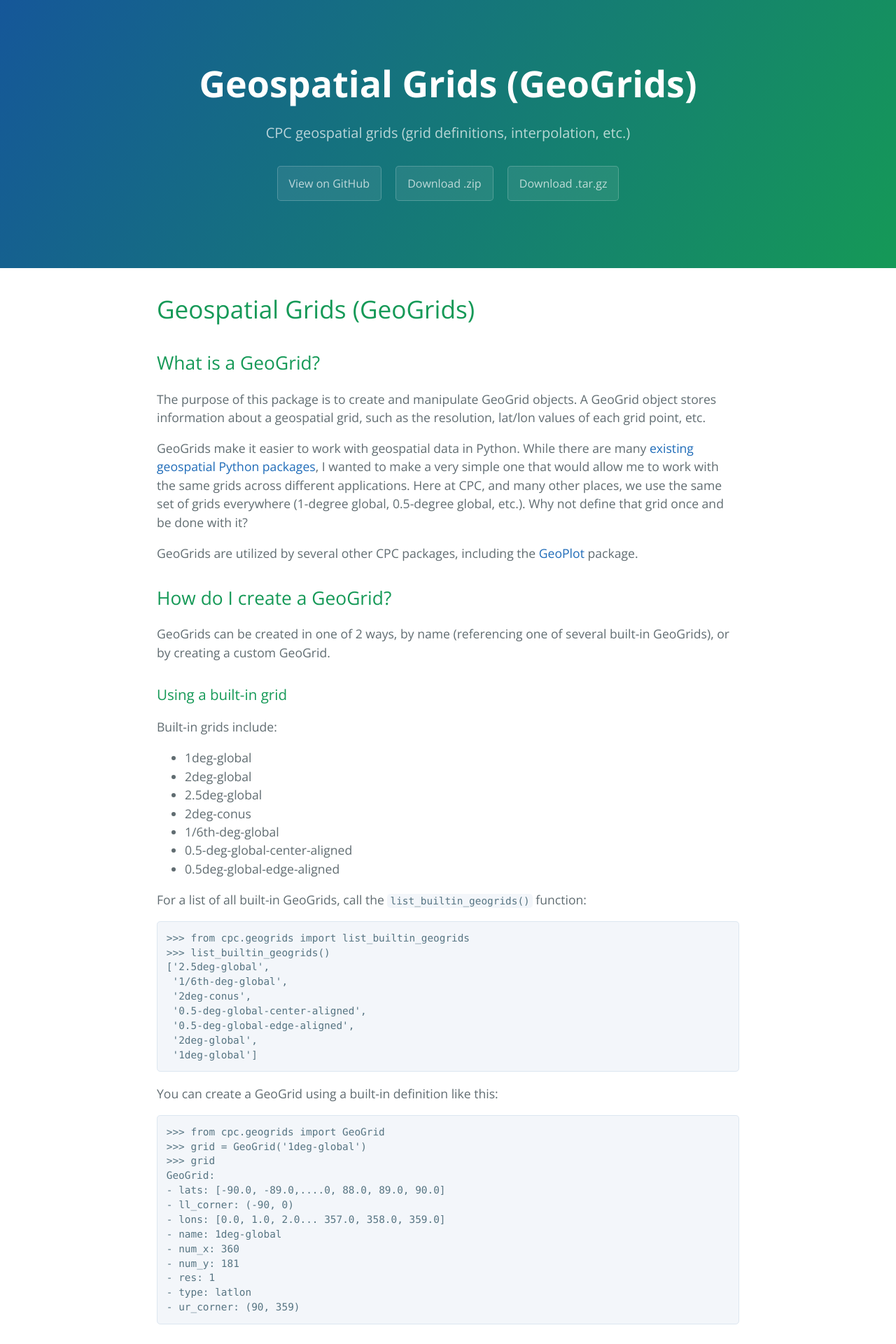
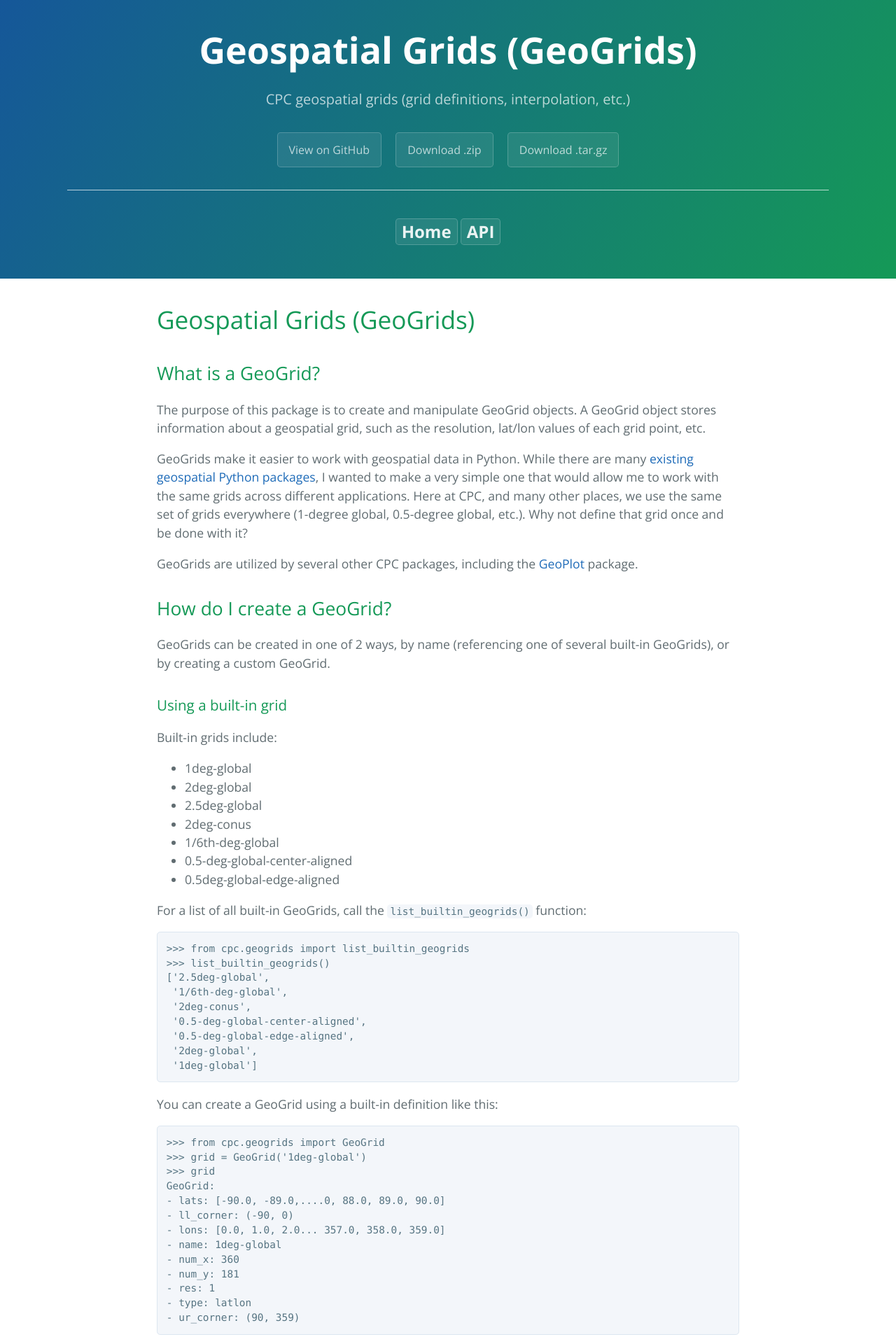
Before and after one commit to mikecharles/cpc.geogrids, a Jekyll site: the page built from docs/index.md, in a window 1280 px wide. Shown: the top 1920 px of the page at 70% size. Built offline with Jekyll 4.4.1, drawn with Linux system fonts in a browser that asks for light colours.

Commit message:
Add a navigation menu

```diff
--- a/docs/_includes/head.html
+++ b/docs/_includes/head.html
@@ -6,4 +6,5 @@
   <link rel="stylesheet" href="{{ site.baseurl }}/css/normalize.css">
   <link href='https://fonts.googleapis.com/css?family=Open+Sans:400,700' rel='stylesheet' type='text/css'>
   <link rel="stylesheet" href="{{ site.baseurl }}/css/cayman.css">
+  <link rel="stylesheet" href="{{ site.baseurl }}/css/extra.css">
 </head>
--- /dev/null
+++ b/docs/_includes/navigation.html
@@ -0,0 +1,6 @@
+<nav>
+  <ul>
+    <li {% if page.url == "/" %}class="active"{% endif %}><a href="{{site.baseurl}}/">Home</a></li>
+    <li {% if page.url == "/api/" %}class="active"{% endif %}><a href="{{site.baseurl}}/api/">API</a></li>
+  </ul>
+</nav>
--- a/docs/_includes/page-header.html
+++ b/docs/_includes/page-header.html
@@ -4,4 +4,5 @@
   <a href="http://www.github.com/mikecharles/cpc.geogrids" class="btn">View on GitHub</a>
   <a href="https://github.com/mikecharles/cpc.geogrids/archive/master.zip" class="btn">Download .zip</a>
   <a href="https://github.com/mikecharles/cpc.geogrids/archive/master.tar.gz" class="btn">Download .tar.gz</a>
+  {% include navigation.html %}
 </section>
--- /dev/null
+++ b/docs/css/extra.css
@@ -0,0 +1,50 @@
+.page-header {
+    padding-top: 2rem;
+    padding-bottom: 2rem;
+}
+
+.btn {
+    margin-bottom: 2rem;
+}
+
+nav ul {
+    list-style-type: none;
+    margin: 0;
+    padding: 40px 0px 0px 0px;
+    border-top: thin solid rgba(255, 255, 255, 0.7);
+}
+
+nav ul li {
+    display: inline;
+}
+
+nav ul li a {
+    padding: 8px;
+    color: rgba(255, 255, 255, 0.9);
+    text-decoration: none;
+    font-weight: bold;
+    font-size: 1.5em;
+}
+
+nav ul li a:hover {
+    text-decoration: none;
+}
+
+nav ul li {
+  display: inline-block;
+  margin-bottom: 1rem;
+  color: rgba(255, 255, 255, 0.7);
+  background-color: rgba(255, 255, 255, 0.08);
+  border-color: rgba(255, 255, 255, 0.2);
+  border-style: solid;
+  border-width: 1px;
+  border-radius: 0.3rem;
+  transition: color 0.2s, background-color 0.2s, border-color 0.2s;
+}
+
+nav ul li:hover {
+  color: rgba(255, 255, 255, 0.8);
+  text-decoration: none;
+  background-color: rgba(255, 255, 255, 0.2);
+  border-color: rgba(255, 255, 255, 0.3);
+}
```
